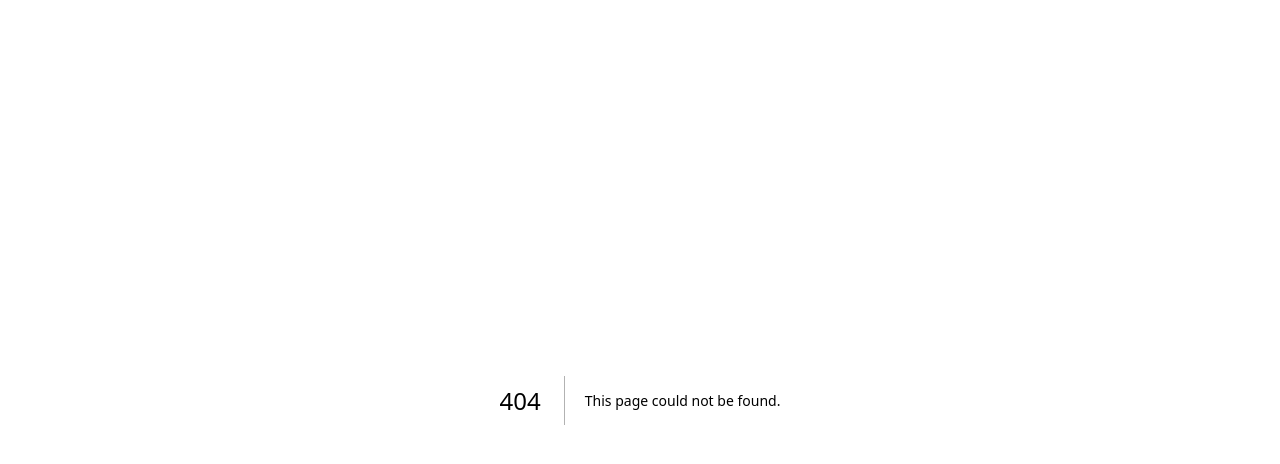
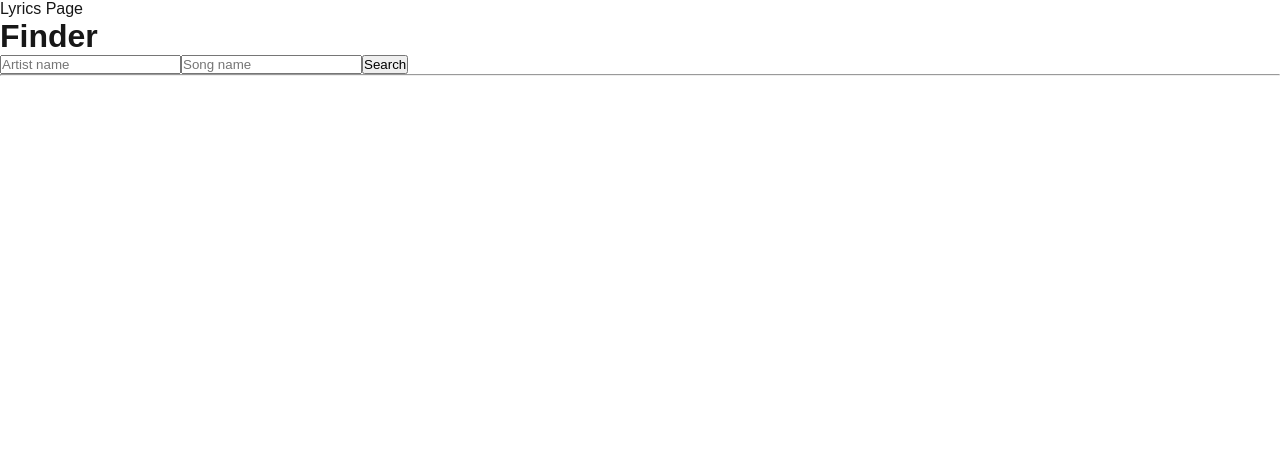
Before and after one commit to anil9t5/32skills, a Next.js app: page /pages/lyrics in a window 1280 px wide. Before the commit this address had no page. Shown: the top 464 px of the page. Built offline with nearby package versions, Linux system fonts and the light colour scheme.

Commit message:
Added lyrics finder

```diff
--- a/package.json
+++ b/package.json
@@ -9,9 +9,10 @@
     "lint": "next lint"
   },
   "dependencies": {
+    "axios": "^1.7.9",
+    "next": "15.0.3",
     "react": "19.0.0-rc-66855b96-20241106",
-    "react-dom": "19.0.0-rc-66855b96-20241106",
-    "next": "15.0.3"
+    "react-dom": "19.0.0-rc-66855b96-20241106"
   },
   "devDependencies": {
     "eslint": "^8",
--- /dev/null
+++ b/src/app/components/lyrics/GenerateLyrics.js
@@ -0,0 +1,56 @@
+"use client";
+import Axios from "axios";
+import { useState } from "react";
+
+function GenerateLyrics() {
+  const [artist, setArtist] = useState("");
+  const [song, setSong] = useState("");
+  const [lyrics, setLyrics] = useState("");
+
+  const searchLyrics = async () => {
+    if (artist === "" || song === "") {
+      return;
+    }
+
+    await Axios.get(`https://api.lyrics.ovh/v1/${artist}/${song}`, {
+      headers: {
+        "Access-Control-Allow-Origin": "*",
+        "Access-Control-Allow-Methods": "GET",
+        "Access-Control-Allow-Credentials": true,
+      },
+    }).then((res) => {
+      console.log(res.data.lyrics);
+      setLyrics(res.data.lyrics);
+    });
+  };
+
+  return (
+    <div>
+      <h1>Finder</h1>
+
+      <input
+        className="inp"
+        type="text"
+        placeholder="Artist name"
+        onChange={(e) => {
+          setArtist(e.target.value);
+        }}
+      />
+      <input
+        className="inp"
+        type="text"
+        placeholder="Song name"
+        onChange={(e) => {
+          setSong(e.target.value);
+        }}
+      />
+      <button className="btn" onClick={searchLyrics}>
+        Search
+      </button>
+      <hr />
+      <pre>{lyrics}</pre>
+    </div>
+  );
+}
+
+export default GenerateLyrics;
--- /dev/null
+++ b/src/app/pages/lyrics/page.js
@@ -0,0 +1,13 @@
+import GenerateLyrics from "@/app/components/lyrics/GenerateLyrics";
+import React from "react";
+
+const Lyrics = () => {
+  return (
+    <div>
+      Lyrics Page
+      <GenerateLyrics />
+    </div>
+  );
+};
+
+export default Lyrics;
```
Also changed, not shown: src/app/jokes/page.js (deleted, +0 -12 lines), src/app/page.js (+3 -5 lines), src/app/pages/jokes/page.js (added, +13 -0 lines), src/app/components/lyrics/GenerateLyrics.module.css (added), 1 other file (tests, documents, lock files or other folders).
